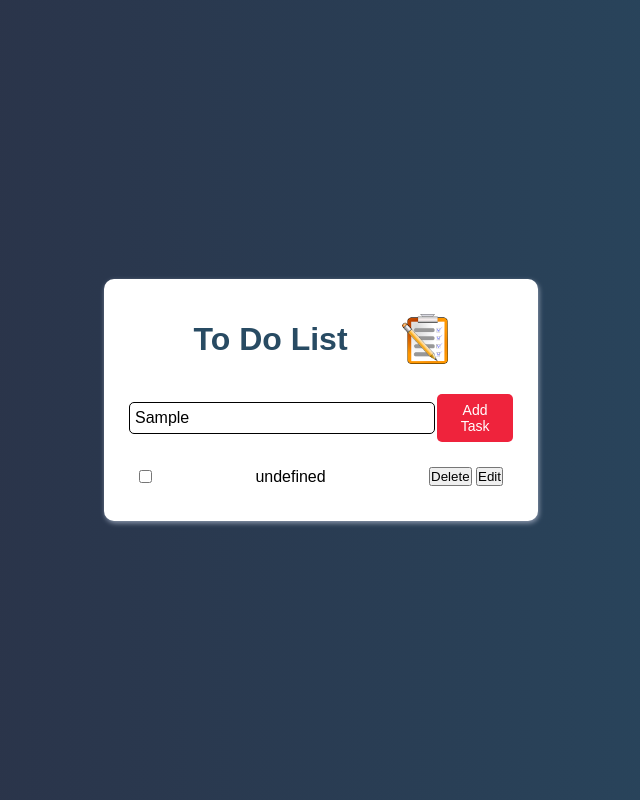
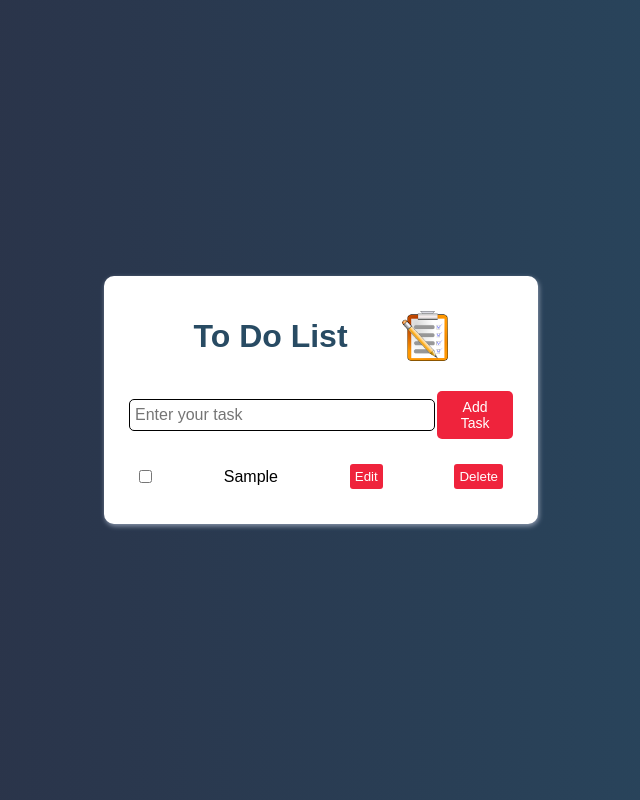
Before and after one commit to Zubain-Nadeem/JavaScript-Mini-Task, a plain HTML site: page to-do-app/index.html in a window 1280 px wide. Both pictures are taken after typing "Sample" into the empty fields and a click on the button "Add Task". Shown: the whole page, without its empty margins (319-959 px from the left). Drawn offline with Linux system fonts and the light colour scheme.

Commit message:
compeltere

```diff
--- a/to-do-app/app.js
+++ b/to-do-app/app.js
@@ -1,95 +1,72 @@
-/*
 let todos = [];
-let olEl = document.querySelectorAll('.all-todos')[0];
-let newTodoEl = document.querySelectorAll('#new-todo')[0];
-let addBtnEl = document.querySelectorAll('.add-btn')[0];
-let editIndex;
+let taskListEl = document.querySelector('.taskList');
+let inputEl = document.querySelector('.text-input');
+let editIndex = null;
 
-function renderTodos() {
-    olEl.innerHTML = "";
-    for (let i = 0; i < todos.length; i++) {
-        let todoItem = todos[i];
-        let liEl = `<li>
-                        ${todoItem}
-                        <button onclick="deleteTodo(${i})">
-                            Delete
-                        </button>
-                        <button onclick="editTodo(${i})">
-                            Edit
-                        </button>
-                    </li>`;
-        olEl.innerHTML += liEl;
+function taskAdd() {
+    const taskText = inputEl.value.trim();
+    if (taskText === "") return;
+
+    if (editIndex !== null) {
+        todos[editIndex].text = taskText;
+        editIndex = null;
+    } else {
+        todos.push({ text: taskText, completed: false });
     }
+
+    inputEl.value = ""; // clear input
+    renderTasks();
 }
 
-function addTodo() {
-    let newTodo = newTodoEl.value;
-    todos.push(newTodo);
-    renderTodos();
-    newTodoEl.value = "";
+function renderTasks() {
+    taskListEl.innerHTML = "";
+
+    todos.forEach((task, index) => {
+        const li = document.createElement('li');
+
+        // Checkbox
+        const checkbox = document.createElement('input');
+        checkbox.type = "checkbox";
+        checkbox.checked = task.completed;
+        checkbox.onchange = () => toggleComplete(index);
+
+        // Task text
+        const span = document.createElement('span');
+        span.textContent = task.text;
+        if (task.completed) span.classList.add('completed');
+
+        // Edit button
+        const editBtn = document.createElement('button');
+        editBtn.textContent = "Edit";
+        editBtn.classList.add('delete');
+        editBtn.onclick = () => editTask(index);
+
+        // Delete button
+        const deleteBtn = document.createElement('button');
+        deleteBtn.textContent = "Delete";
+        deleteBtn.classList.add('delete');
+        deleteBtn.onclick = () => deleteTask(index);
+
+        li.appendChild(checkbox);
+        li.appendChild(span);
+        li.appendChild(editBtn);
+        li.appendChild(deleteBtn);
+
+        taskListEl.appendChild(li);
+    });
 }
 
-function deleteTodo(index) {
-    todos.splice(index, 1);
-    renderTodos();
+function toggleComplete(index) {
+    todos[index].completed = !todos[index].completed;
+    renderTasks();
 }
 
-function editTodo(index) {
-    let editItem = todos[index];
-    editIndex = index;
-    newTodoEl.value = editItem
-    addBtnEl.innerHTML = "Save";
-    addBtnEl.onclick = saveTodo;
+function deleteTask(index) {
+    todos.splice(index, 1);
+    renderTasks();
 }
 
-function saveTodo() {
-    console.log(newTodoEl.value);
-    console.log(editIndex);
-    todos.splice(editIndex, 1, newTodoEl.value);
-    renderTodos();
-    addBtnEl.innerHTML = "Add";
-    addBtnEl.onclick = addTodo;
-    editIndex  = undefined;
-    newTodoEl.value = "";
-
+function editTask(index) {
+    inputEl.value = todos[index].text;
+    editIndex = index;
 }
- */
-
-let todos = [];
-let ulEl = document.querySelectorAll(".taskList")[0];
-let inputEl = document.querySelectorAll('.text-input')
-
-function renderTodos() {
-  ulEl.innerHTML = "";
-  for (let i = 0; i < todos.length; i++) {
-    let todoItem = todos[i];
-    let liEl = `<li>
-        <input type = "checkbox" class = "check" onclick = "taskCheck(this)">
-        ${todoItem}
-       <div> <button onclick="deleteTodo(${i})">
-            Delete
-        </button>
-        <button onclick="editTodo(${i})">
-            Edit
-        </button></div>
-    </li>`;
-    ulEl.innerHTML += liEl;
-  }
-}
-
-function taskAdd(){
-    let newTodo = inputEl.value;
-    todos.push(newTodo);
-    renderTodos()
-}
-
-function taskCheck(){
-    let taskItem = checkbox;
-    if (checkbox.checked) {
-        taskItem.style.color = "gray";
-        taskItem.style.textDecoration = "line-through";
-    } else {
-        taskItem.style.color = "black";
-        taskItem.style.textDecoration = "none";
-    }
-}
--- a/to-do-app/style.css
+++ b/to-do-app/style.css
@@ -78,6 +78,11 @@ li{
   padding: 5px;
   border-radius: 3px;
 }
+.completed {
+  text-decoration: line-through;
+  color: #888;
+}
+
 @media (max-width: 600px) {
   .text-image {
     display: flex;
```
